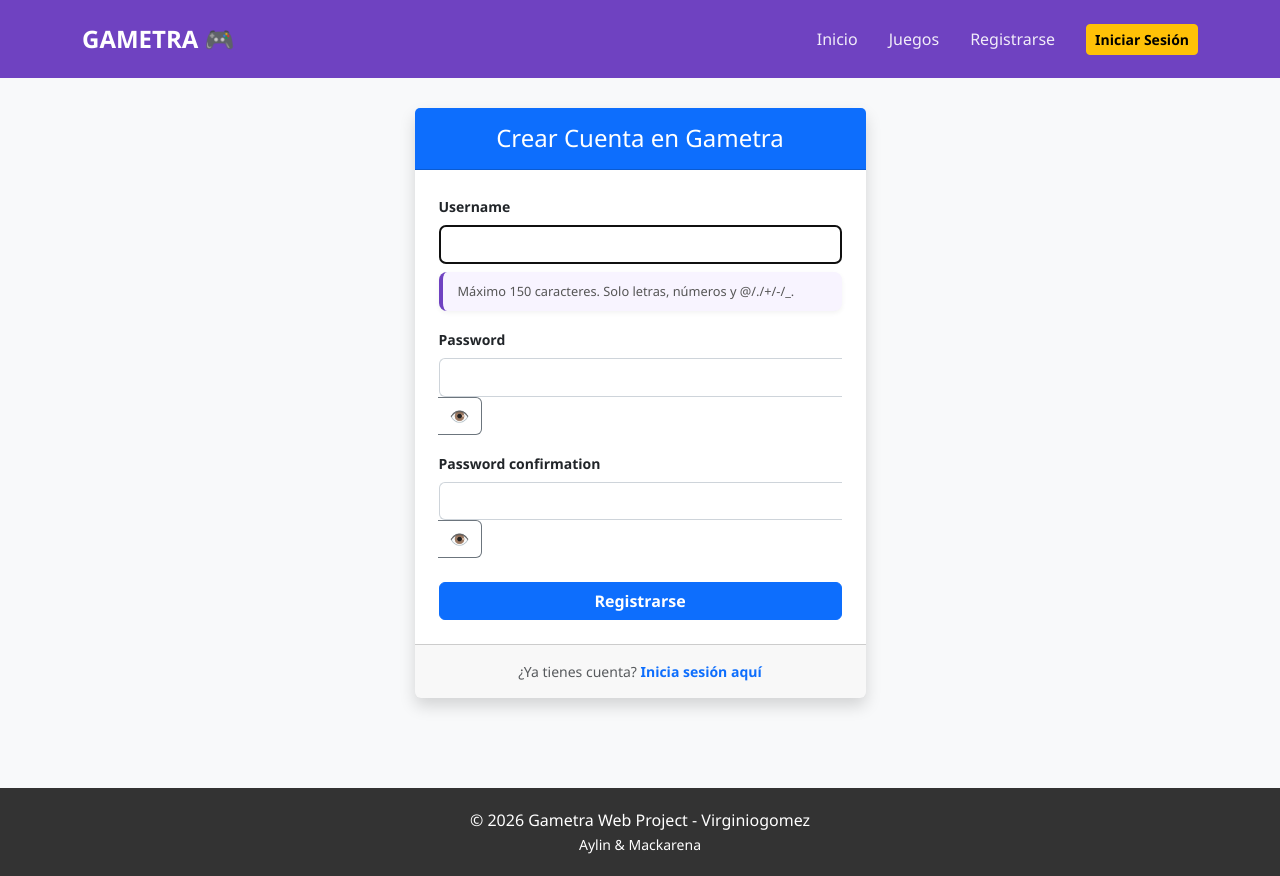
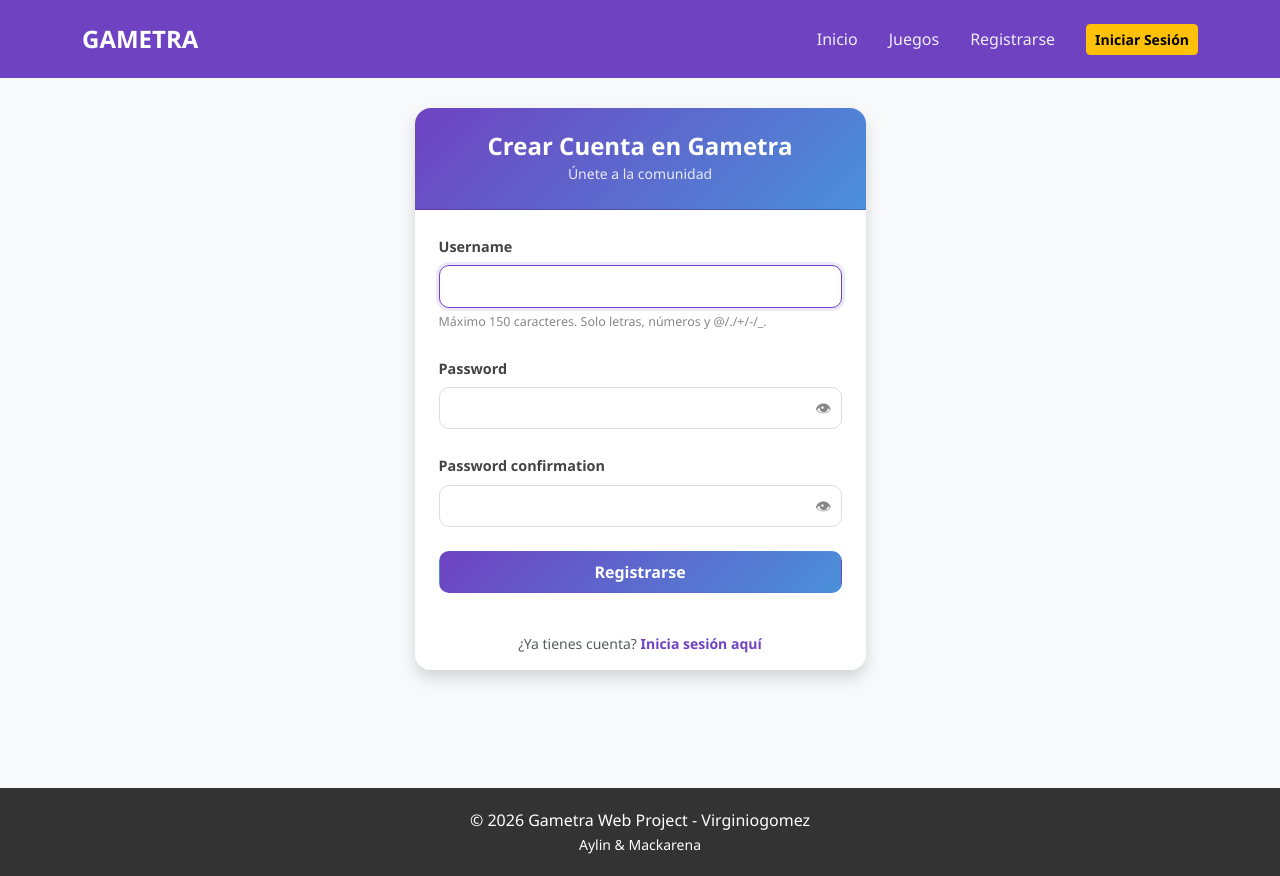
Before and after one commit to allys081/gametra-web, a Django app: page /registro/ in a window 1280 px wide. Run offline with Django 5.2, Linux system fonts and the light colour scheme.

Commit message:
arreglar vista de registro

```diff
--- a/templates/base.html
+++ b/templates/base.html
@@ -24,7 +24,7 @@
 
     <nav class="navbar navbar-expand-lg navbar-dark sticky-top {% if user.is_authenticated %}navbar-logged{% endif %}">
         <div class="container">
-            <a class="navbar-brand" href="{% url 'home' %}">GAMETRA 🎮</a>
+            <a class="navbar-brand" href="{% url 'home' %}">GAMETRA</a>
             <button class="navbar-toggler" type="button" data-bs-toggle="collapse" data-bs-target="#navbarNav">
                 <span class="navbar-toggler-icon"></span>
             </button>
--- a/templates/registration/registro.html
+++ b/templates/registration/registro.html
@@ -3,113 +3,121 @@
 {% block content %}
 <div class="row justify-content-center">
     <div class="col-md-5">
-        <div class="card shadow border-0">
-            <div class="card-header bg-primary text-white text-center py-3">
-                <h4 class="mb-0">Crear Cuenta en Gametra</h4>
+        <div class="card shadow border-0" style="border-radius: 16px; overflow: hidden;">
+            <div class="card-header text-white text-center py-4"
+                 style="background: linear-gradient(135deg, #6f42c1, #4a90d9);">
+                <h4 class="mb-0 fw-bold">Crear Cuenta en Gametra</h4>
+                <small style="opacity: 0.85;">Únete a la comunidad</small>
             </div>
             <div class="card-body p-4">
                 <form method="post" id="registroForm">
                     {% csrf_token %}
 
                     {% for field in form %}
-                        <div class="mb-3 position-relative">
-                            <label class="form-label fw-bold small">{{ field.label }}</label>
+                    <div class="mb-4">
+                        <label class="form-label fw-semibold" style="font-size: 0.9rem; color: #444;">
+                            {{ field.label }}
+                        </label>
 
                         {% if "password" in field.id_for_label %}
-                                <div class="input-group">
+                            <div class="password-wrapper">
                                 {{ field }}
-                                    <button class="btn btn-outline-secondary toggle-password" type="button">👁️</button>
-                                </div>
-                                <!-- REQUISITOS EN ESPAÑOL -->
-                                <div class="password-requirements">
-                                    <p class="fw-bold mb-1">Tu contraseña debe tener:</p>
-                                    <ul>
-                                        <li>Al menos 8 caracteres.</li>
-                                        <li>No puede ser similar a tu nombre de usuario.</li>
-                                        <li>No puede ser una contraseña muy común.</li>
-                                        <li>No puede ser solo números.</li>
-                                    </ul>
+                                <button type="button" class="toggle-password" tabindex="-1">👁</button>
                             </div>
                         {% else %}
                             {{ field }}
                             {% if field.name == "username" %}
-                                    <div class="custom-help-text">Máximo 150 caracteres. Solo letras, números y @/./+/-/_.</div>
+                                <div class="help-text">Máximo 150 caracteres. Solo letras, números y @/./+/-/_.</div>
                             {% endif %}
                         {% endif %}
 
                         {% for error in field.errors %}
-                                <div class="text-danger small">{{ error }}</div>
+                            <div class="mt-1" style="color: #dc3545; font-size: 0.82rem;">⚠️ {{ error }}</div>
                         {% endfor %}
                     </div>
                     {% endfor %}
 
-                    <div class="d-grid gap-2 mt-4">
-                        <button type="submit" class="btn btn-primary fw-bold">Registrarse</button>
+                    <div class="d-grid mt-2">
+                        <button type="submit" class="btn fw-bold py-2"
+                                style="background: linear-gradient(135deg, #6f42c1, #4a90d9); color: white; border-radius: 10px; font-size: 1rem;">
+                            Registrarse
+                        </button>
                     </div>
                 </form>
             </div>
-            <div class="card-footer text-center py-3">
-                <p class="mb-0 text-muted small">¿Ya tienes cuenta? <a href="{% url 'login' %}" class="text-primary text-decoration-none fw-bold">Inicia sesión aquí</a></p>
+            <div class="card-footer text-center py-3 bg-white border-0">
+                <p class="mb-0 text-muted small">
+                    ¿Ya tienes cuenta?
+                    <a href="{% url 'login' %}" class="fw-bold text-decoration-none" style="color: #6f42c1;">
+                        Inicia sesión aquí
+                    </a>
+                </p>
             </div>
         </div>
     </div>
 </div>
 
 <style>
-    /* Ocultar textos originales de Django en inglés */
+    /* Ocultar textos de ayuda originales de Django */
     .form-text { display: none !important; }
 
-    /* Estilo de los inputs */
+    /* Inputs */
     input {
-        display: block; width: 100%; padding: 0.4rem 0.75rem;
-        border: 1px solid #ced4da; border-radius: 0.375rem;
+        display: block;
+        width: 100%;
+        padding: 0.55rem 0.85rem;
+        border: 1.5px solid #ddd;
+        border-radius: 10px;
+        font-size: 0.95rem;
+        transition: border-color 0.2s, box-shadow 0.2s;
+        outline: none;
+        box-sizing: border-box;
     }
-    .input-group input { border-top-right-radius: 0; border-bottom-right-radius: 0; border-right: none; }
-
-    /* Cuadros de ayuda en español */
-    .password-requirements, .custom-help-text {
-        background: #f8f4ff;
-        border-left: 4px solid #6f42c1;
-        padding: 10px 15px;
-        border-radius: 8px;
-        margin-top: 8px;
-        font-size: 0.8rem;
-        color: #555;
-        display: none;
-        box-shadow: 0 2px 5px rgba(0,0,0,0.05);
+    input:focus {
+        border-color: #6f42c1;
+        box-shadow: 0 0 0 3px rgba(111, 66, 193, 0.12);
     }
 
-    .password-requirements ul { list-style: none; padding: 0; margin: 0; }
-    .password-requirements li::before { content: "• "; color: #6f42c1; font-weight: bold; }
+    /* Contenedor del input con ojo */
+    .password-wrapper {
+        position: relative;
+    }
+    .password-wrapper input {
+        padding-right: 2.8rem;
+    }
+    .toggle-password {
+        position: absolute;
+        right: 10px;
+        top: 50%;
+        transform: translateY(-50%);
+        background: none;
+        border: none;
+        cursor: pointer;
+        font-size: 1rem;
+        color: #888;
+        padding: 0;
+        line-height: 1;
+    }
+    .toggle-password:hover { color: #6f42c1; }
 
-    /* Mostrar al hacer clic (focus) */
-    input:focus ~ .password-requirements,
-    .input-group:focus-within ~ .password-requirements,
-    input:focus ~ .custom-help-text {
-        display: block;
-        animation: fadeIn 0.3s ease-in;
-    }
-
-    @keyframes fadeIn { from { opacity: 0; } to { opacity: 1; } }
-
-    .toggle-password {
-        border-top-left-radius: 0;
-        border-bottom-left-radius: 0;
-        background-color: white;
-        border-left: none;
+    /* Texto de ayuda */
+    .help-text {
+        margin-top: 5px;
+        font-size: 0.78rem;
+        color: #888;
     }
 </style>
 
 <script>
     document.querySelectorAll('.toggle-password').forEach(button => {
-        button.addEventListener('click', function() {
+        button.addEventListener('click', function () {
             const input = this.previousElementSibling;
-            if (input.type === "password") {
-                input.type = "text";
-                this.textContent = "🔒";
+            if (input.type === 'password') {
+                input.type = 'text';
+                this.textContent = '🔒';
             } else {
-                input.type = "password";
-                this.textContent = "👁️";
+                input.type = 'password';
+                this.textContent = '👁';
             }
         });
     });
```
Lines whose indentation alone changed are shown as unchanged.
